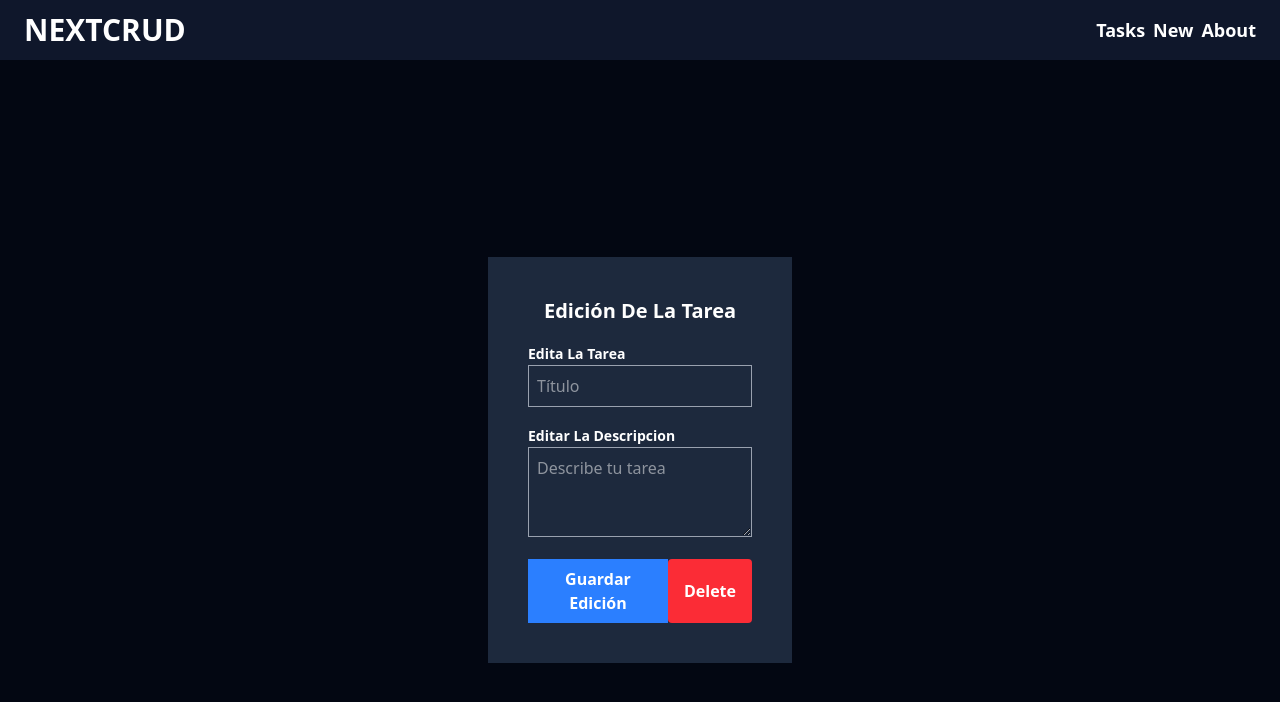
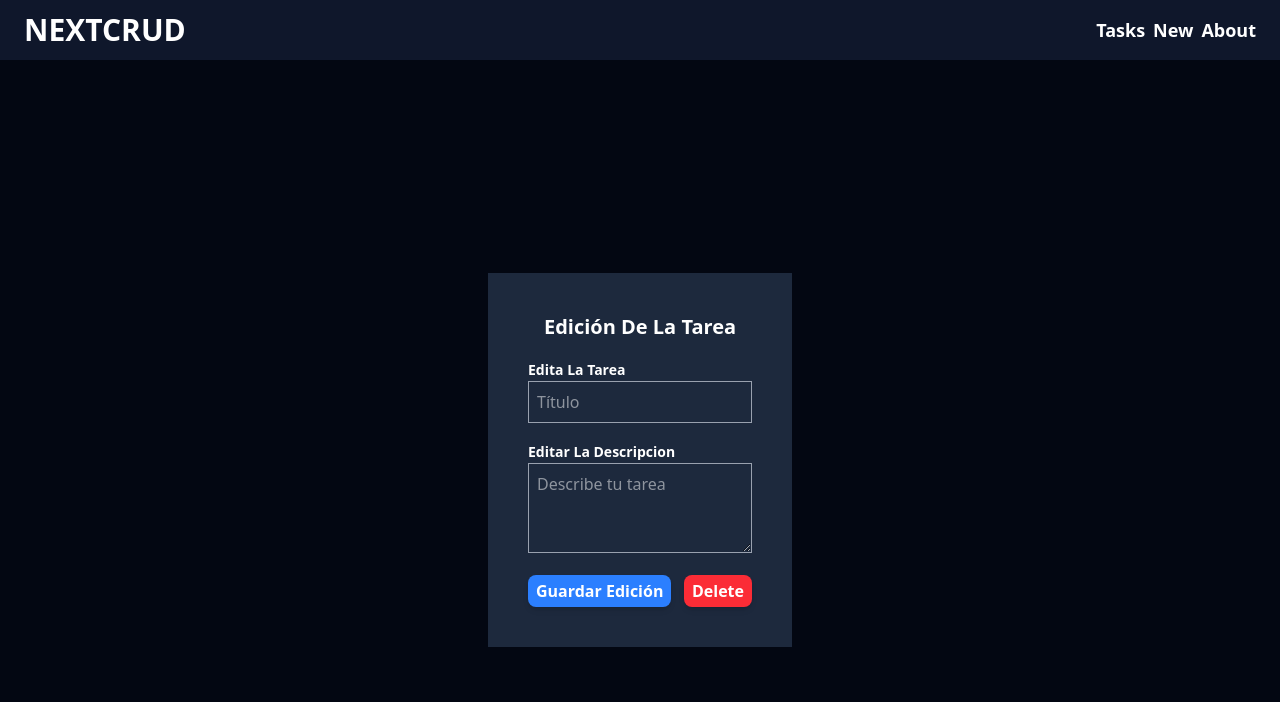
Before and after one commit to Angie09309/nextjs-prisma-crud, a Next.js app: page /tasks/edit/1 in a window 1280 px wide. Shown: the top 702 px of the page. Built offline with nearby package versions, Linux system fonts and the light colour scheme; no server answers; the database is empty.

Commit message:
separación y tamaño de botones en formulario de edición

```diff
--- a/src/components/EditForm.jsx
+++ b/src/components/EditForm.jsx
@@ -73,15 +73,15 @@ export const EditForm = ({ id }) => {
                 value={description}
             ></textarea>
 
-            <div className='flex justify-between'>
+            <div className='flex justify-between gap-2'>
                 <button type='submit'
-                    className="bg-blue-500 hover:bg-blue-700 text-white  font-bold py-2 px-4 ounded">
+                    className="bg-blue-500 hover:bg-blue-700 text-white  font-bold py-1 px-2 rounded-lg shadow-md transition-transform hover:scale-105">
                     Guardar Edición
                 </button>
 
                 {
                     id && (
-                        <button className='bg-red-500 hover:bg-red-700 text-white font-bold py-2 px-4 rounded '
+                        <button className='bg-red-500 hover:bg-red-700 text-white font-bold py-1 px-2 rounded-lg shadow-md transition-transform hover:scale-105'
                             type='button'
                             onClick={async () => {
                                 const res = await fetch(`/api/tasks/${id}`, {
```
